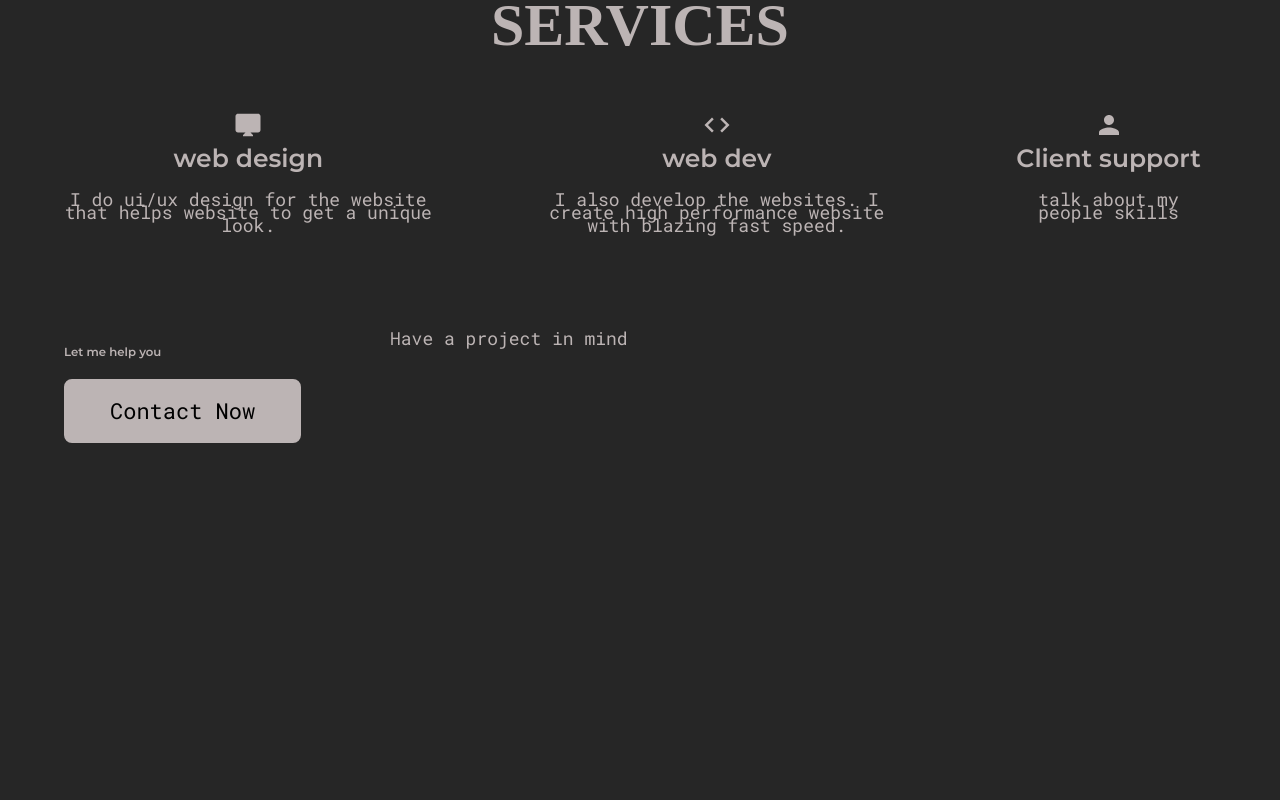
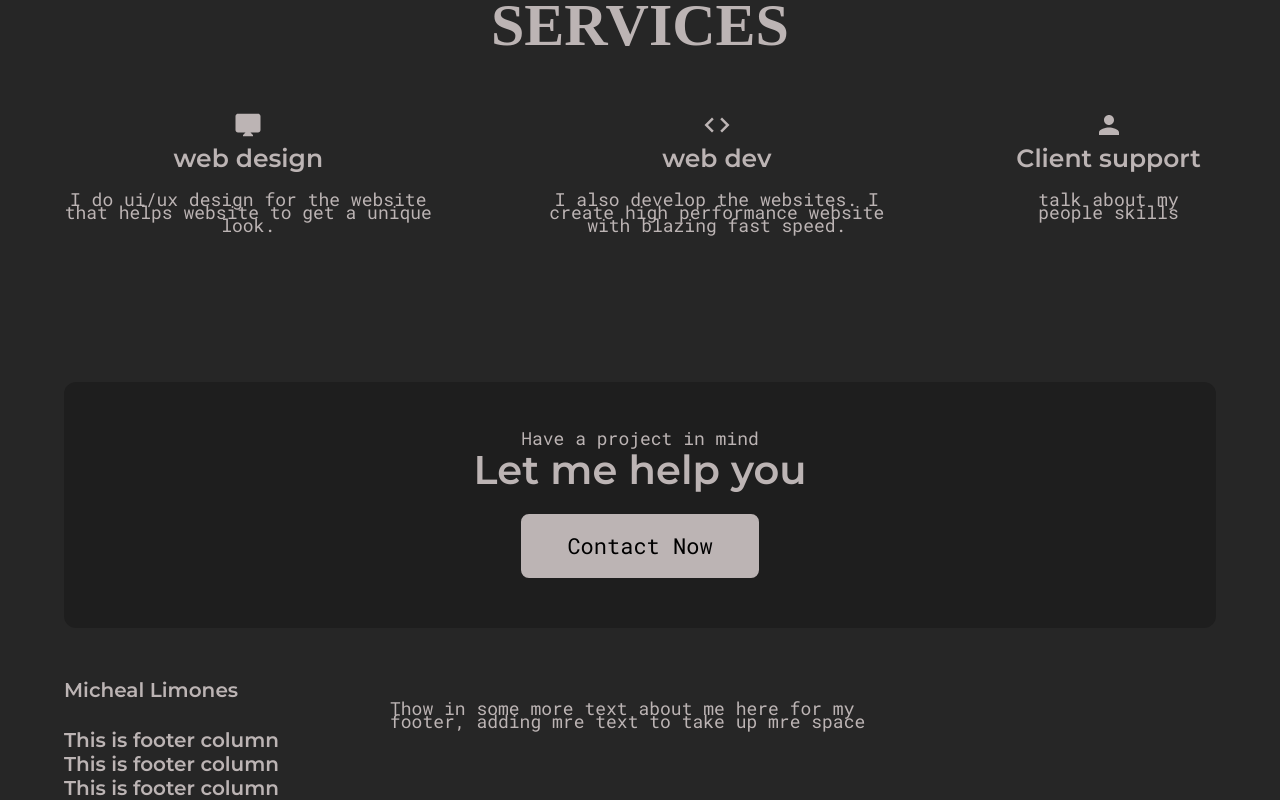
Before and after one commit to ZestyLimones/Zesty_React_Portfolio, a React (Create React App) app: page / in a window 1280 px wide. Shown: the part 1919-2719 px from the top of the page. Before the commit the page ends 2362 px from the top, so only its background shows below. Built offline with nearby package versions, Linux system fonts and the light colour scheme; the HTML template or start-up script is replaced by a standard one; a web font is replaced by a local one.

Commit message:
created footer columns.

```diff
--- a/src/components/ContactBanner.js
+++ b/src/components/ContactBanner.js
@@ -1,17 +1,37 @@
 import React from 'react';
+import styled from 'styled-components';
 import Button from './Button';
 import PText from './PText';
 
+const ContactBannerStyles = styled.div`
+  padding: 5rem 0;
+  .contactBanner__wrapper {
+    background-color: var(--deep-dark);
+    border-radius: 12px;
+    padding: 5rem 0rem;
+    text-align: center;
+  }
+  .contactBanner__heading {
+    font-size: 4rem;
+    margin-bottom: 2rem;
+  }
+  @media only screen and (max-width: 768px) {
+    .contactBanner__heading {
+      font-size: 2.8rem;
+    }
+  }
+`;
+
 export default function ContactBanner() {
   return (
-    <div>
+    <ContactBannerStyles>
       <div className="container">
         <div className="contactBanner__wrapper">
           <PText>Have a project in mind</PText>
           <h3 className="contactBanner__heading">Let me help you</h3>
-          <Button btnText="Contact Now" btnLink="./contact" />
+          <Button btnText="Contact Now" btnLink="/contact" />
         </div>
       </div>
-    </div>
+    </ContactBannerStyles>
   );
 }
--- /dev/null
+++ b/src/components/Footer.js
@@ -0,0 +1,28 @@
+import React from 'react';
+import FooterCol from './FooterCol';
+import PText from './PText';
+
+export default function Footer() {
+  return (
+    <div>
+      <div className="container">
+        <div className="footer__col1">
+          <h1 className="footer__col1__title">Micheal Limones</h1>
+          <PText>
+            Thow in some more text about me here for my footer, adding mre text
+            to take up mre space
+          </PText>
+        </div>
+        <div className="footer__col2">
+          <FooterCol />
+        </div>
+        <div className="footer__col3">
+          <FooterCol />
+        </div>
+        <div className="footer__col4">
+          <FooterCol />
+        </div>
+      </div>
+    </div>
+  );
+}
--- /dev/null
+++ b/src/components/FooterCol.js
@@ -0,0 +1,9 @@
+import React from 'react';
+
+export default function FooterCol() {
+  return (
+    <div>
+      <h1>This is footer column</h1>
+    </div>
+  );
+}
--- a/src/pages/Home.js
+++ b/src/pages/Home.js
@@ -3,6 +3,7 @@ import HeroSection from '../components/HeroSection';
 import AboutSection from '../components/AboutSection';
 import ServicesSection from '../components/ServicesSection';
 import ContactBanner from '../components/ContactBanner';
+import Footer from '../components/Footer';
 
 export default function Home() {
   return (
@@ -11,6 +12,7 @@ export default function Home() {
       <AboutSection />
       <ServicesSection />
       <ContactBanner />
+      <Footer />
     </div>
   );
 }
```
